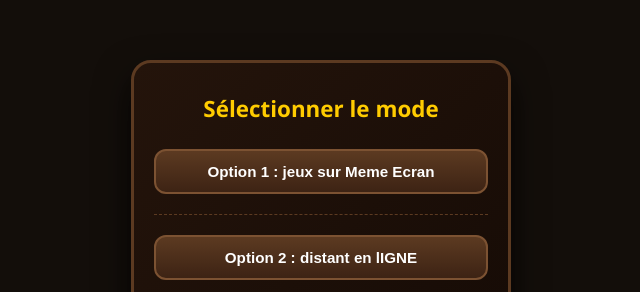
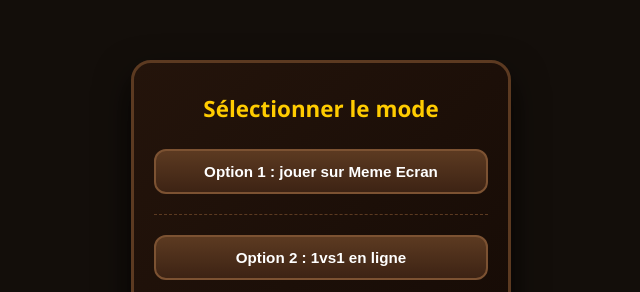
Before and after one commit to raphaelnjitcheu-spec/Songho-Game, a plain HTML site: page index.html in a window 1280 px wide. Shown: the part 147-439 px from the top of the page, 319-959 px from the left. Drawn offline with Linux system fonts and the light colour scheme.

Commit message:
Update index.html

```diff
--- a/index.html
+++ b/index.html
@@ -13,10 +13,10 @@
     <div id="main-menu" class="menu-overlay">
         <div class="menu-card">
             <h2>Sélectionner le mode</h2>
-            <button class="menu-btn" id="btn-mode-local">Option 1 : jeux sur Meme Ecran</button>
+            <button class="menu-btn" id="btn-mode-local">Option 1 : jouer sur Meme Ecran</button>
             <div style="border-top: 1px dashed #5c3a21; margin: 20px 0;"></div>
 
-            <button class="menu-btn" id="btn-create-distant">Option 2 : distant en lIGNE </button>
+            <button class="menu-btn" id="btn-create-distant">Option 2 : 1vs1 en ligne </button>
 
             <div style="margin: 15px 0;">
                 <input type="text" id="input-room-code" placeholder="Code à 5 lettres" maxlength="5" style="padding: 12px; font-size: 1.1rem; text-transform: uppercase; border-radius: 10px; border: 2px solid #5c3a21; background: #0f0a06; color: #fff; text-align: center; width: 80%;">
```
